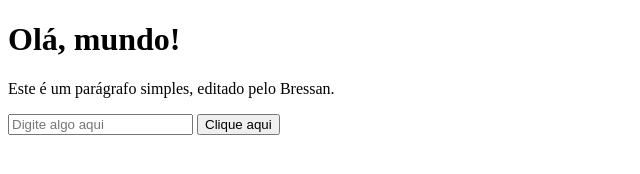
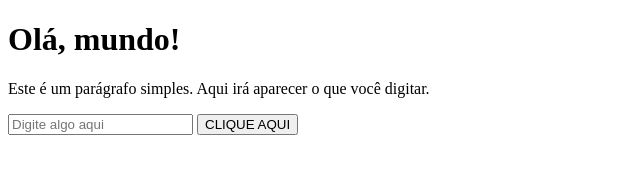
Before and after one commit to Bressan88/one_gitgithub_01_pratica, a plain HTML site: page index.html in a window 1280 px wide. Shown: the whole page, without its empty margins (0-640 px from the left). Drawn offline with Linux system fonts and the light colour scheme.

Commit message:
Modificação em textos e mensagem no console após clicar no botao

```diff
--- a/index.html
+++ b/index.html
@@ -7,15 +7,15 @@
 <body>
   <h1 id="titulo">Olá, mundo!</h1>
 
-  <p id="paragrafo">Este é um parágrafo simples, editado pelo Bressan.</p>
+  <p id="paragrafo">Este é um parágrafo simples. Aqui irá aparecer o que você digitar.</p>
 
   <input type="text" id="caixaTexto" placeholder="Digite algo aqui">
 
-  <button onclick="modificarTexto()">Clique aqui</button>
+  <button onclick="modificarTexto()">CLIQUE AQUI</button>
 
   <script>
     function modificarTexto() {
-      alert("Você clicou no botão! Muito bem!");
+      console.log("Você clicou no botão! Muito bem!");
       const valorDigitado = document.getElementById("caixaTexto").value;
       document.getElementById("titulo").textContent = "Novo Título!";
       document.getElementById("paragrafo").textContent = "Você digitou: " + valorDigitado;
```
